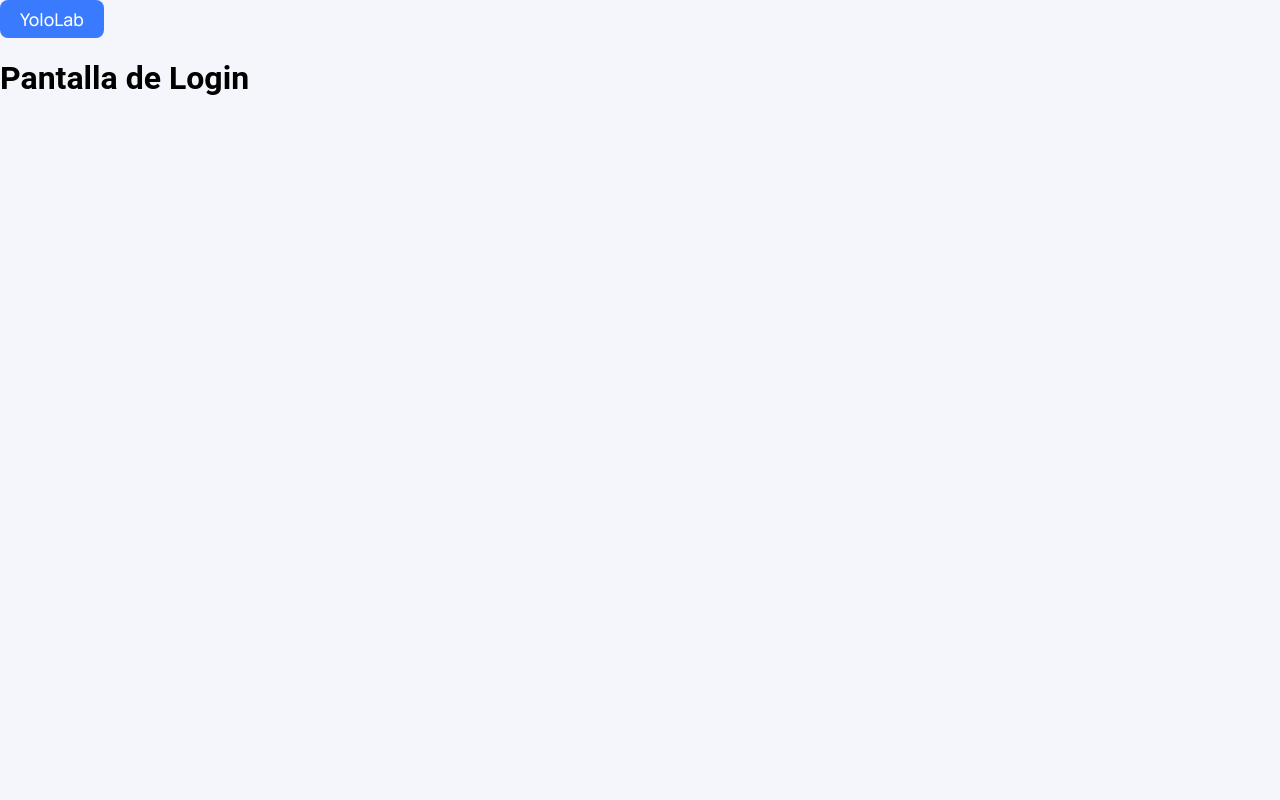
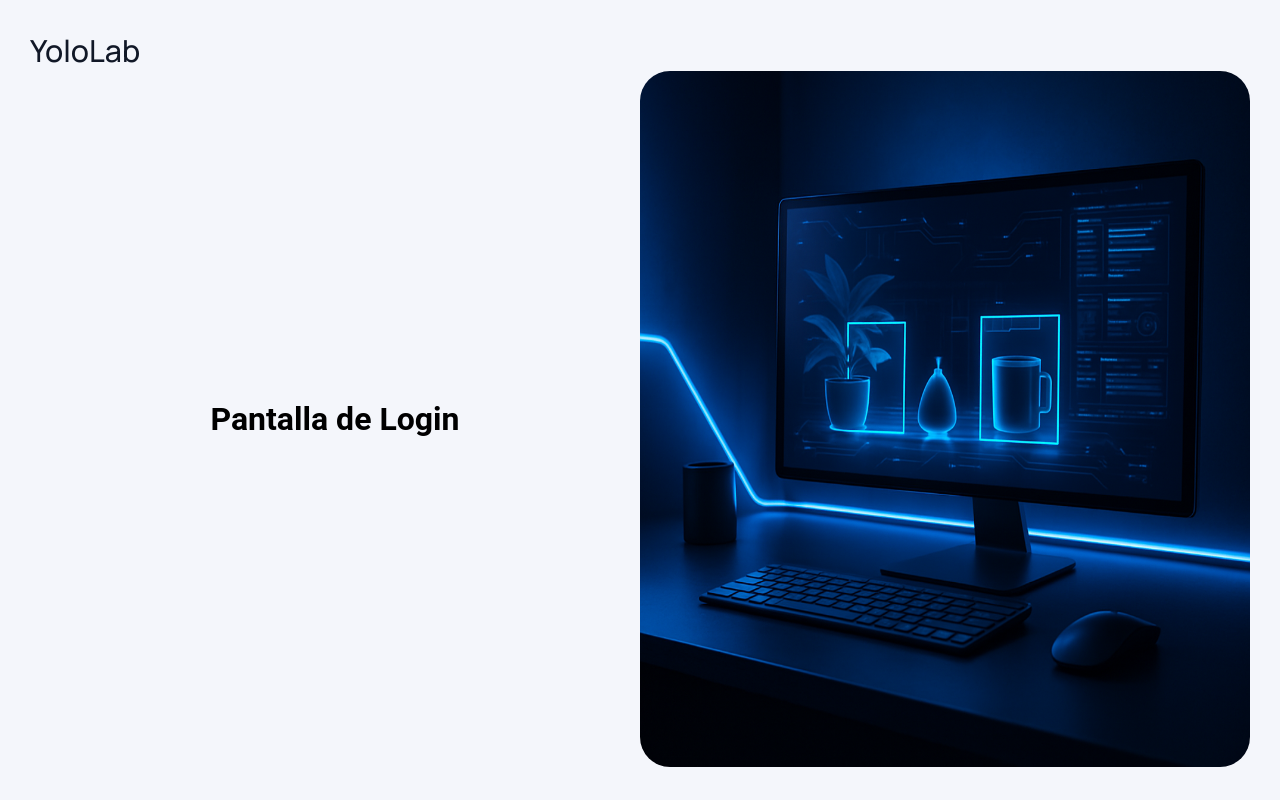
Before and after one commit to Chimal-sn/YoloLab, a React (Vite) app in the folder frontend/: page /login in a window 1280 px wide. Built offline with nearby package versions, Linux system fonts and the light colour scheme.

Commit message:
Eliminar cosas no necesarias

```diff
--- a/frontend/src/App.jsx
+++ b/frontend/src/App.jsx
@@ -8,7 +8,7 @@ function App() {
   const location = useLocation();
 
   return (
-    <AnimatePresence mode="wait">
+    <AnimatePresence mode="wait" initial={false}>
       <Routes location={location} key={location.pathname}>
         <Route path="/" element={<Inicio />} />
         <Route path="/login" element={<Login />} />
--- a/frontend/src/components/Boton/Boton.css
+++ b/frontend/src/components/Boton/Boton.css
@@ -1,15 +1,3 @@
-.primario{
-    background-color: #3A7AFE;
-    color: white;
-
-
-}
-
-.sin_fondo{
-    background-color: transparent;
-    color: #3A7AFE;
-}
-
 button{
     font-weight: 500;
     border: none;
@@ -19,3 +7,21 @@ button{
     cursor: pointer;
     font-family: "Manrope", sans-serif;
 }
+
+.primario{
+    background-color: #3A7AFE;
+    color: white;
+}
+
+.sin_fondo{
+    background-color: transparent;
+    color: #3A7AFE;
+}
+
+.logo{
+    font-size: 1.9rem;
+    font-size: 400;
+    background-color: transparent;
+    color: #111827;
+    padding: 0;
+}
--- a/frontend/src/components/Transicion/Transicion.jsx
+++ b/frontend/src/components/Transicion/Transicion.jsx
@@ -1,69 +1,59 @@
 import { motion } from "framer-motion";
 
-// Definimos la forma de la ola con SVG path
-// Esto crea una curva suave en el borde derecho
-const wavePath = "M0,0 L100,0 L100,100 L0,100 Z"; // Rectángulo base (se puede modificar para curva compleja)
+// Componente visual de la Ola (separado para limpieza)
+const WaveOverlay = () => {
+  const waveColor = "#3A7AFE"; // Tu color verde
 
-// Colores sugeridos para efecto "mar" o tu paleta original
-const waveColor = "#3A7AFE"; // Tu verde original
-// const waveColor = "#0ea5e9"; // Azul tipo océano (Tailwind sky-500)
+  return (
+    <motion.div
+      // Lógica de animación:
+      // Exit (página vieja se va): La ola entra de izquierda a centro (cubriendo)
+      // Initial (página nueva llega): La ola empieza en el centro (cubriendo)
+      // Animate (página nueva se muestra): La ola se va a la derecha (revelando)
+      initial={{ x: "0%" }}
+      animate={{ x: "100%" }}
+      exit={{ x: "0%" }}      // Al salir, vuelve a cubrir la pantalla
+
+      transition={{ duration: 0.8, ease: [0.22, 1, 0.36, 1] }}
+      style={{
+        position: "fixed", // IMPORTANTE: Fixed para que no afecte el tamaño de tu página
+        top: 0,
+        left: 0,
+        width: "100%", // Cubre la pantalla inicialmente
+        height: "100vh",
+        zIndex: 9999, // Siempre encima de todo
+        pointerEvents: "none",
+      }}
+    >
+      {/* Bloque solido de color */}
+      <div style={{ width: "100%", height: "100%", background: waveColor, position: "relative" }}>
+
+        {/* Borde curvo (izquierda) - para cuando la ola se va a la derecha */}
+        {/* Nota: Para simplificar, usaremos un bloque sólido que barre.
+            Si quieres la curva perfecta en ambos lados, requeriría dos SVGs,
+            pero para "cubrir y descubrir" un bloque sólido que se desliza suele ser más limpio. */}
+      </div>
+    </motion.div>
+  );
+};
 
 function PageTransition({ children }) {
   return (
-    <div style={{ position: "relative", minHeight: "100vh", overflow: "hidden" }}>
+    <>
+      {/* La Ola es independiente del contenido */}
+      <WaveOverlay />
 
-      {/* --- LA OLA (TRANSICIÓN) --- */}
-      {/* Usamos un SVG para tener control total de la forma */}
-      <motion.div
-        initial={{ x: "-100%" }} // Empieza escondido a la izquierda
-        animate={{ x: "100%" }}  // Se mueve hasta salir por la derecha (revelando el contenido)
-        exit={{ x: "0%" }}       // Al irse la página, la ola vuelve a cubrir (o una segunda ola entra)
-        transition={{
-          duration: 1.2, // Duración más larga para sensación de fluidez
-          ease: [0.22, 1, 0.36, 1], // Curva Bezier personalizada para sensación "líquida"
-        }}
-        style={{
-          position: "fixed",
-          top: 0,
-          left: 0,
-          width: "100%",
-          height: "100%",
-          zIndex: 999,
-          pointerEvents: "none", // Importante para poder cliquear a través cuando no está
-        }}
-      >
-        {/* Parte sólida de la ola */}
-        <div
-            style={{
-                width: "100%",
-                height: "100%",
-                background: waveColor,
-                position: "absolute",
-                left: 0,
-                top: 0
-            }}
-        />
-
-        {/* Cresta de la ola (Decoración SVG en el borde derecho) */}
-        {/* Esto simula la curva del agua */}
-        <div style={{ position: "absolute", right: "-150px", top: 0, height: "100%", width: "150px" }}>
-            <svg viewBox="0 0 100 100" preserveAspectRatio="none" style={{ width: "100%", height: "100%", fill: waveColor }}>
-                {/* Un path curvo simple para el borde */}
-                <path d="M0 0 C 50 0 50 100 0 100 Z" />
-            </svg>
-        </div>
-      </motion.div>
-
-      {/* --- CONTENIDO DE LA PÁGINA --- */}
+      {/* Tu contenido: Sin estilos que alteren el tamaño */}
       <motion.div
         initial={{ opacity: 0 }}
         animate={{ opacity: 1 }}
         exit={{ opacity: 0 }}
-        transition={{ delay: 0.4, duration: 0.5 }} // Retraso para que la ola cubra primero
+        transition={{ duration: 0.4 }}
+        style={{ width: "100%" }} // Único estilo necesario para asegurar flujo
       >
         {children}
       </motion.div>
-    </div>
+    </>
   );
 }
 
--- a/frontend/src/pages/Inicio/Inicio.jsx
+++ b/frontend/src/pages/Inicio/Inicio.jsx
@@ -18,7 +18,9 @@ function Inicio() {
     <PageTransition>
       <>
         <div className="header">
-          <h2>YoloLab</h2>
+
+          <Boton to="/" tipo="logo">YoloLab</Boton>
+
 
           <div className="sesion">
             <Boton to="/login" tipo = "sin_fondo">Iniciar Sesión</Boton>
--- a/frontend/src/pages/Inicio/inicio.css
+++ b/frontend/src/pages/Inicio/inicio.css
@@ -10,13 +10,7 @@
   justify-content: space-between;
 }
 
-.header h2{
-  font-size: 1.9rem ;
-  font-weight: 400;
-}
-
 .sesion{
-
   display: flex;
   align-items: center;
   gap: 12px;
@@ -24,17 +18,28 @@
 
 .contenedor-inicio {
   display: flex;
-  justify-content: space-between;
-  align-items: center;
+  height: 85vh;
 }
 
 .titulo{
+  flex: 1;
+  display: flex;
+  align-items: center;
   font-size: 5rem;
   font-weight: 400;
   color: #111827;
 }
 
+.imagen-inicio{
+  flex: 1;
+  display: flex;
+  justify-content: center;
+  align-items: center;
+
+}
+
 .contenedor-inicio img{
-  width: 40%;
+  width: 100%;
   height: auto;
+
 }
--- /dev/null
+++ b/frontend/src/pages/Login/Login.css
@@ -0,0 +1,28 @@
+.body-login{
+    padding: 30px;
+    display: flex;
+    flex-direction: column;
+}
+
+.contenedor_login{
+    display: flex;
+    height: 87vh;
+}
+
+.formulario_login{
+    flex: 1;
+    display: flex;
+    justify-content: center;
+    align-items: center;
+}
+
+.imagen_login{
+    flex: 1;
+    display: flex;
+}
+
+.imagen_login img{
+    width : 100%;
+    height: auto;
+    border-radius: 30px;
+}
--- a/frontend/src/pages/Login/Login.jsx
+++ b/frontend/src/pages/Login/Login.jsx
@@ -1,19 +1,36 @@
+import { useEffect } from "react";
+import "./Login.css";
+import fondo from "../../assets/img_formulario.png"
 import Boton from "../../components/Boton/Boton";
 import PageTransition from "../../components/Transicion/Transicion";
+import { motion } from "framer-motion";
 
 function Login() {
+  useEffect(() => {
+    document.body.classList.add("body-login");
+    return () => {
+      document.body.classList.remove("body-login");
+    };
+  }, []);
+
   return (
     <PageTransition>
       <>
-        <div>
-          <Boton to ="/" >YoloLab</Boton>
+        <div className="header">
+          <Boton to="/" tipo="logo">YoloLab</Boton>
         </div>
-        <div>
-          <h1>Pantalla de Login</h1>
+        <div className ="contenedor_login">
+          <div className = "formulario_login">
+            <h1>Pantalla de Login</h1>
+          </div>
+          <div className = "imagen_login">
+            <img src = {fondo} alt="Imagen para formulario" />
+          </div>
         </div>
+
+
       </>
     </PageTransition>
-
   );
 }
 
--- a/package.json
+++ /dev/null
@@ -1,5 +0,0 @@
-{
-  "dependencies": {
-    "react-router-dom": "^7.9.6"
-  }
-}
```
Also changed, not shown: frontend/src/assets/img_formulario.png (added), 1 other file (tests, documents, lock files or other folders).
